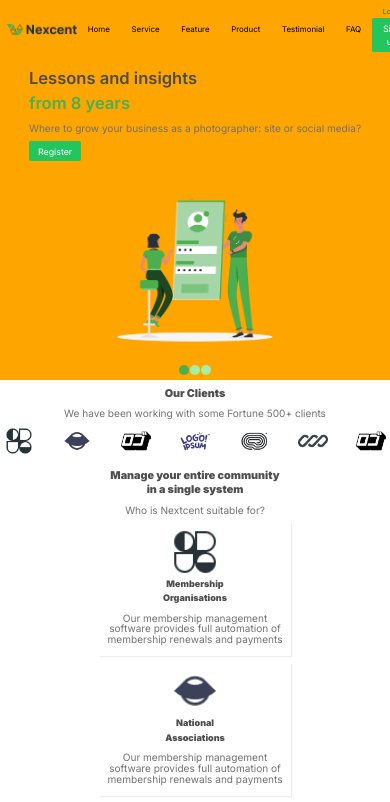
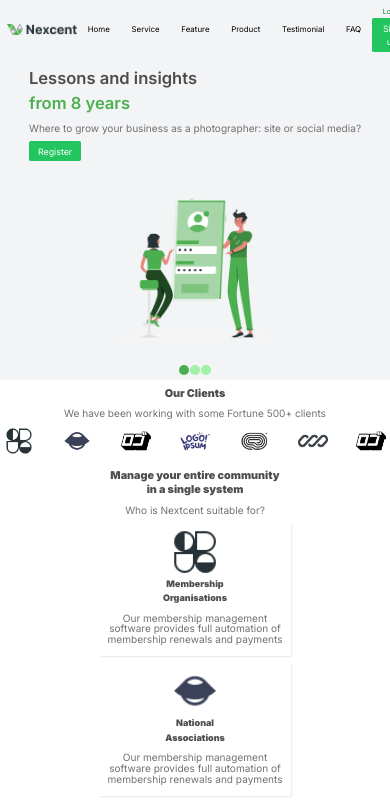
Before and after one commit to Pheyishayor001/Nexcentapp, a Next.js app: page / in a window 390 px wide. Shown: the top 802 px of the page. Built offline with nearby package versions, Linux system fonts and the light colour scheme.

Commit message:
corrected some style

```diff
--- a/src/app/globals.css
+++ b/src/app/globals.css
@@ -221,7 +221,7 @@ body {
     /* font-size: 50% !important; */
   }
   body {
-    background-color: orangered !important;
+    /* background-color: orangered !important; */
   }
   /* .paragraph {
     font-size: 1rem;
@@ -268,7 +268,7 @@ body {
     font-size: 80% !important;
   }
   body {
-    background-color: skyblue !important;
+    /* background-color: skyblue !important; */
   }
   .hero {
     padding: 0 3.5rem;
@@ -312,7 +312,7 @@ body {
     font-size: 60% !important;
   }
   body {
-    background-color: pink !important;
+    /* background-color: pink !important; */
   }
 
   .nav {
@@ -394,7 +394,7 @@ body {
     font-size: 45% !important;
   }
   body {
-    background-color: powderblue !important;
+    /* background-color: powderblue !important; */
   }
   .nav {
     /* padding: 1rem; */
@@ -523,6 +523,6 @@ body {
 /*MOBILE */
 @media only screen and (max-width: 500px) {
   body {
-    background-color: orange !important;
+    /* background-color: orange !important; */
   }
 }
```
